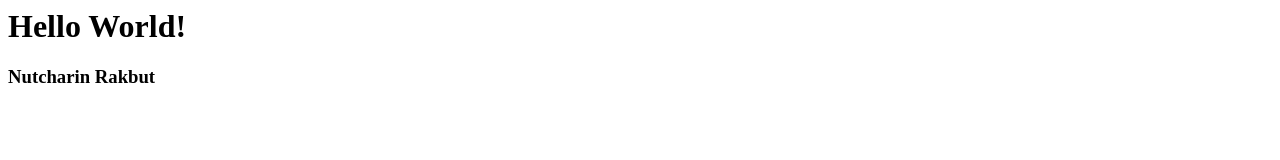
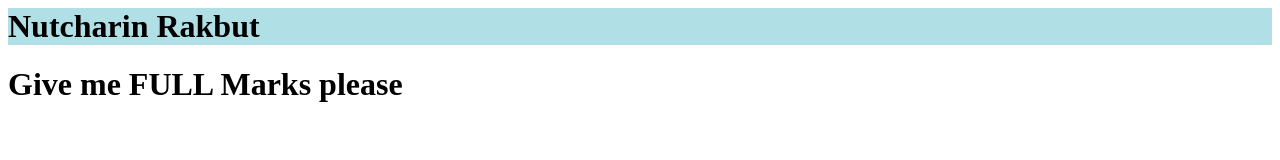
Before and after one commit to nutcharin110/myweb, a plain HTML site: page index.html in a window 1280 px wide. Drawn offline with Linux system fonts and the light colour scheme.

Commit message:
Update index.html

```diff
--- a/index.html
+++ b/index.html
@@ -1,4 +1,5 @@
 <html>
-  <h1>Hello World!</h1>
+  <h1 style="background-color:powderblue;>Hello World!</h1>
   <h3>Nutcharin Rakbut</h3>
+  <h1>Give me FULL Marks please</h1>
 </html>
```
